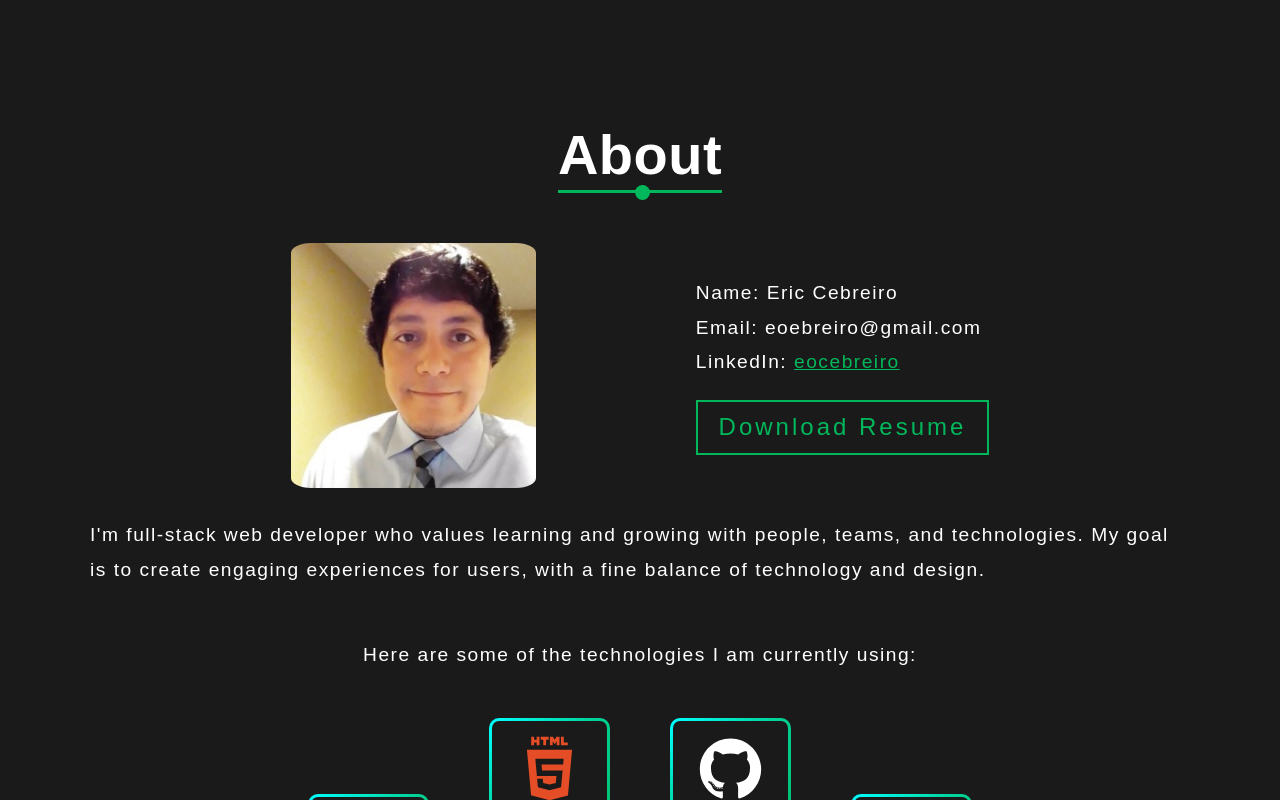
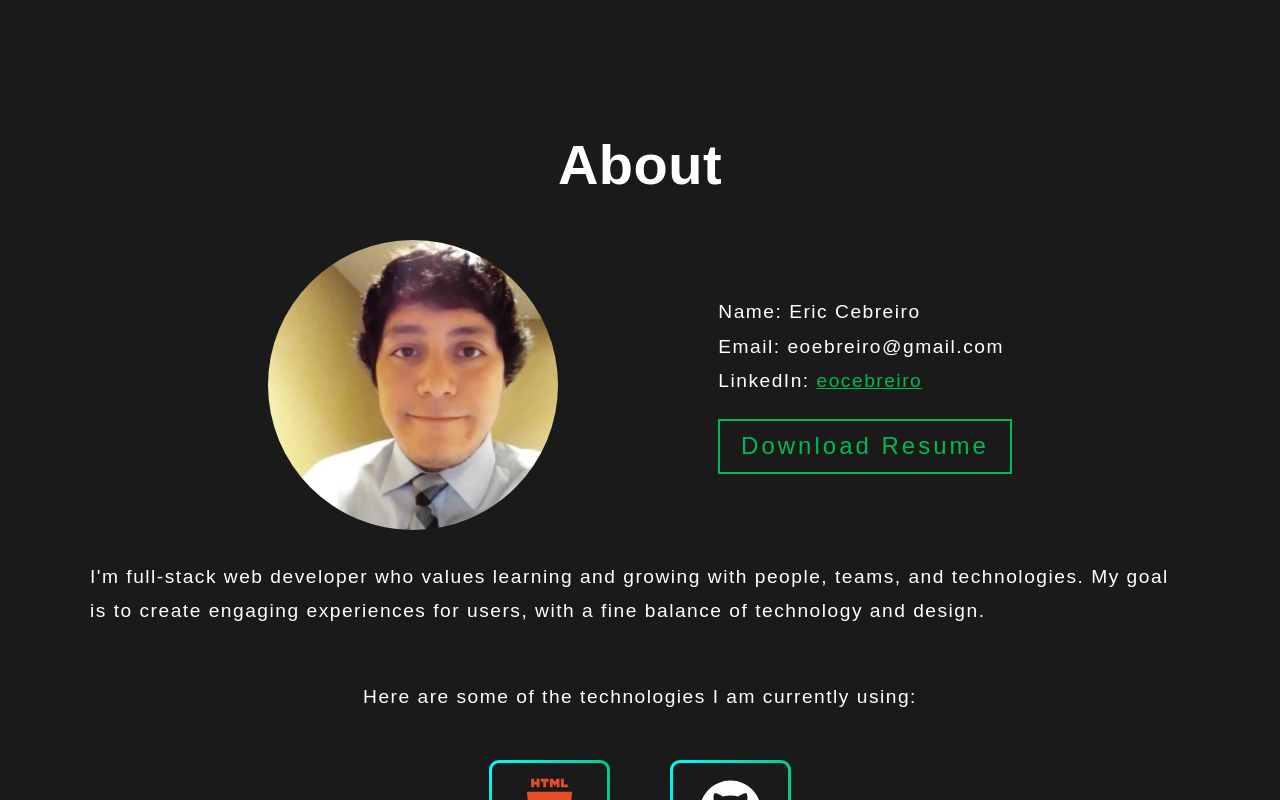
Before and after one commit to eocebreiro/portfolio, a React (Create React App) app: page / in a window 1280 px wide. Shown: the part 760-1560 px from the top of the page. Built offline with nearby package versions, Linux system fonts and the light colour scheme.

Commit message:
fixed styling

```diff
--- a/src/Layout/About.js
+++ b/src/Layout/About.js
@@ -13,7 +13,7 @@ import {
   IconColMiddle1,
   IconColMiddle2,
 } from "../components/Div";
-import { SectionHeading } from "../components/SectionHeading";
+import { H1 } from "../components/H1";
 import { P, PCenter } from "../components/P";
 import { Button } from "../components/Button";
 import { ProfileImg } from "../components/ProfileImg";
@@ -23,7 +23,7 @@ export const About = () => {
   return (
     <Section background="#edeff1" id="about">
       <ContentWrapper>
-        <SectionHeading>About</SectionHeading>
+        <H1>About</H1>
         <AboutContainer>
           <ProfileContainer>
             <ProfilePhoto>
--- a/src/Layout/Contact.js
+++ b/src/Layout/Contact.js
@@ -18,7 +18,7 @@ import { FormGroup } from "../components/FormItems/FormGroup";
 import { Form } from "../components/FormItems/Form";
 import { FontAwesomeIcon } from "@fortawesome/react-fontawesome";
 import { faSpinner } from "@fortawesome/free-solid-svg-icons";
-import { SectionHeading } from "../components/SectionHeading";
+import { H1 } from "../components/H1";
 
 export const Contact = () => {
   const [formData, setFormData] = useState({
@@ -164,7 +164,7 @@ export const Contact = () => {
       <ContentWrapper style={{ height: "650px" }}>
         <Col>
           <Title>
-            <SectionHeading>Contact</SectionHeading>
+            <H1>Contact</H1>
             <PCenter>
               Use the form below or email{" "}
               <Span color="primary" style={{ fontWeight: "700" }}>
--- a/src/Layout/Projects.js
+++ b/src/Layout/Projects.js
@@ -1,12 +1,12 @@
 import { Div, Section, ContentWrapper } from "../components/Div";
 import { PCenter } from "../components/P";
-import { SectionHeading } from "../components/SectionHeading";
+import { H1 } from "../components/H1";
 
 export const Projects = () => {
   return (
     <Section background="#fff" id="projects">
       <ContentWrapper>
-        <SectionHeading>Projects</SectionHeading>
+        <H1>Projects</H1>
         <PCenter>Collections of personal projects</PCenter>
         <Div style={{ height: "200px" }}>Project 1</Div>
         <Div style={{ height: "200px" }}>Project 2</Div>
--- a/src/components/ProfileImg/styledImg.js
+++ b/src/components/ProfileImg/styledImg.js
@@ -1,7 +1,7 @@
 import styled from "styled-components";
 
 export const StyledImg = styled.img`
-  border-radius: 20px;
-  width: 245px;
+  border-radius: 50%;
+  width: 290px;
   padding: 10px 0;
 `;
--- a/src/components/SectionHeading/StyledTitle.js
+++ /dev/null
@@ -1,45 +0,0 @@
-import styled from "styled-components";
-import { handleColorType } from "../utils/handleTypes";
-import { device } from "../utils/device";
-
-export const Title = styled.h1`
-  margin-bottom: 40px;
-  font-size: 3.5rem;
-  text-align: center;
-  position: relative;
-  border-bottom: 3.5px solid ${handleColorType("primary")};
-  line-height: 70px;
-
-  @media ${device.laptop} {
-    line-height: 60px;
-    font-size: 3rem;
-  }
-  @media ${device.tablet} {
-    line-height: 60px;
-    font-size: 3rem;
-  }
-  @media ${device.mobileL} {
-    line-height: 55px;
-    font-size: 2.5rem;
-  }
-  @media ${device.mobile} {
-    line-height: 55px;
-    font-size: 2.5rem;
-  }
-
-  &:before {
-    position: absolute;
-    content: "";
-    left: 47%;
-    bottom: -10px;
-    height: 15px;
-    width: 15px;
-    border-radius: 50%;
-    background: ${handleColorType("primary")};
-  }
-`;
-
-export const Container = styled.div`
-  display: flex;
-  justify-content: center;
-`;
--- a/src/components/SectionHeading/index.js
+++ /dev/null
@@ -1,15 +0,0 @@
-import React, { Children } from "react";
-import { Fragment } from "react";
-import { Title, Container } from "./StyledTitle";
-
-export const SectionHeading = (props) => {
-  // Render an anchor tag (Link)
-
-  return (
-    <Fragment>
-      <Container>
-        <Title>{Children.toArray(props.children)}</Title>
-      </Container>
-    </Fragment>
-  );
-};
```
